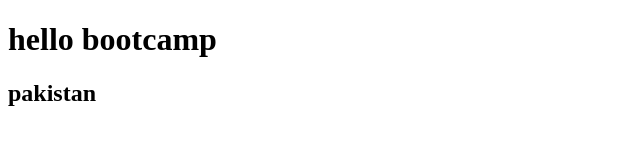
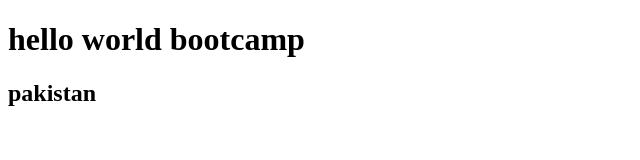
Before and after one commit to alikigithub/bootcampstart, a plain HTML site: page index.html in a window 1280 px wide. Shown: the whole page, without its empty margins (0-640 px from the left). Drawn offline with Linux system fonts and the light colour scheme.

Commit message:
checking work flow

```diff
--- a/index.html
+++ b/index.html
@@ -7,7 +7,7 @@
     <title>Document</title>
 </head>
 <body>
-    <h1>hello bootcamp</h1>
+    <h1>hello world bootcamp</h1>
     <h2> pakistan
     </h2>
 </body>
```
